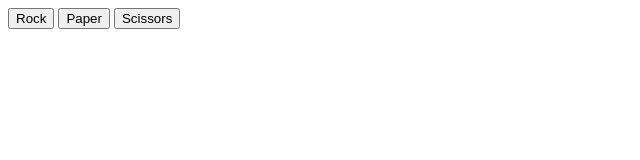
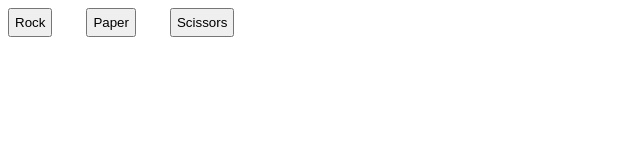
Before and after one commit to kathyqat/rock_paper_scissors, a plain HTML site: page index.html in a window 1280 px wide. Shown: the whole page, without its empty margins (0-640 px from the left). Drawn offline with Linux system fonts and the light colour scheme.

Commit message:
Small cleaning up and styling

```diff
--- a/index.html
+++ b/index.html
@@ -4,7 +4,16 @@
     <meta charset="utf-8">
 
     <style>
+        button{
+            font-family: sans-serif;
+            padding: 5px;
+            margin-right: 30px;
+        }
 
+        div{
+            font-family: sans-serif;
+            padding-top: 20px;
+        }
     </style>
 </head>
 
@@ -96,10 +105,12 @@
                     alert("You've won! Congrats!");
                     playerWins = 0;
                     playerLosses = 0;
+                    div.textContent = ' ';
                 } else if (playerLosses == 5) {
                     alert("GG EZ, computer wins");
                     playerWins = 0;
                     playerLosses = 0;
+                    div.textContent = ' ';
                 };
             });
         });
```
